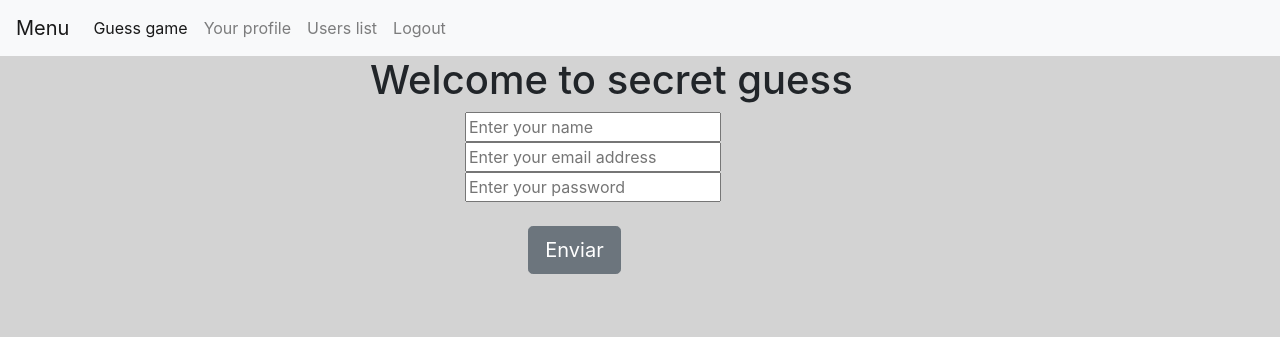
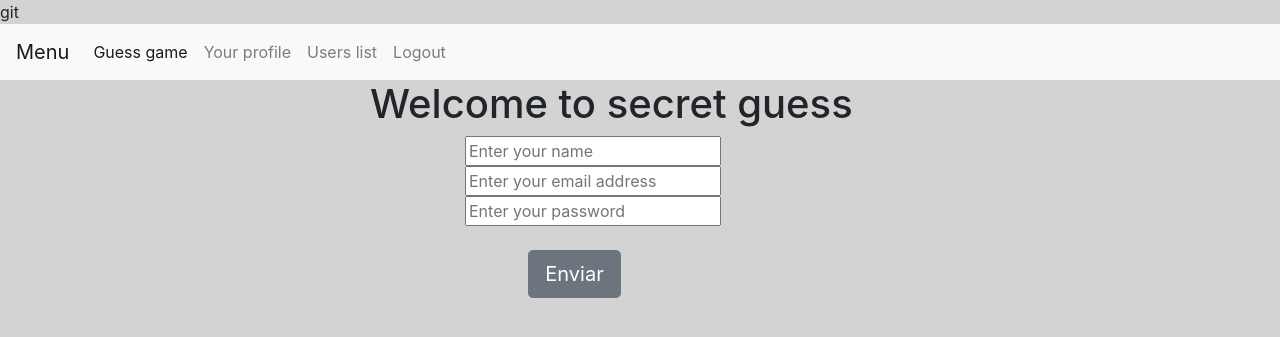
Before and after one commit to JesusFernandez1986/database-functionalitites, a Flask app: page / in a window 1280 px wide. Shown: the top 337 px of the page. Run offline with Flask 2, Linux system fonts and the light colour scheme; some libraries are stand-ins or nearby versions.

Commit message:
coomit desc

```diff
--- a/templates/base.html
+++ b/templates/base.html
@@ -6,7 +6,7 @@
         <link rel="stylesheet" href="https://stackpath.bootstrapcdn.com/bootstrap/4.3.1/css/bootstrap.min.css" integrity="sha384-ggOyR0iXCbMQv3Xipma34MD+dH/1fQ784/j6cY/iJTQUOhcWr7x9JvoRxT2MZw1T" crossorigin="anonymous">
         <link rel="stylesheet" href="{{url_for('static',filename='css/style.css')}}"> <!---ruta para la hoja de estilos usando url_for de jinja--->
 
-    </head>
+    </head>git
     <body>
         <nav class="navbar navbar-expand-lg navbar-light bg-light">
           <a class="navbar-brand" href="#">Menu</a>
```
